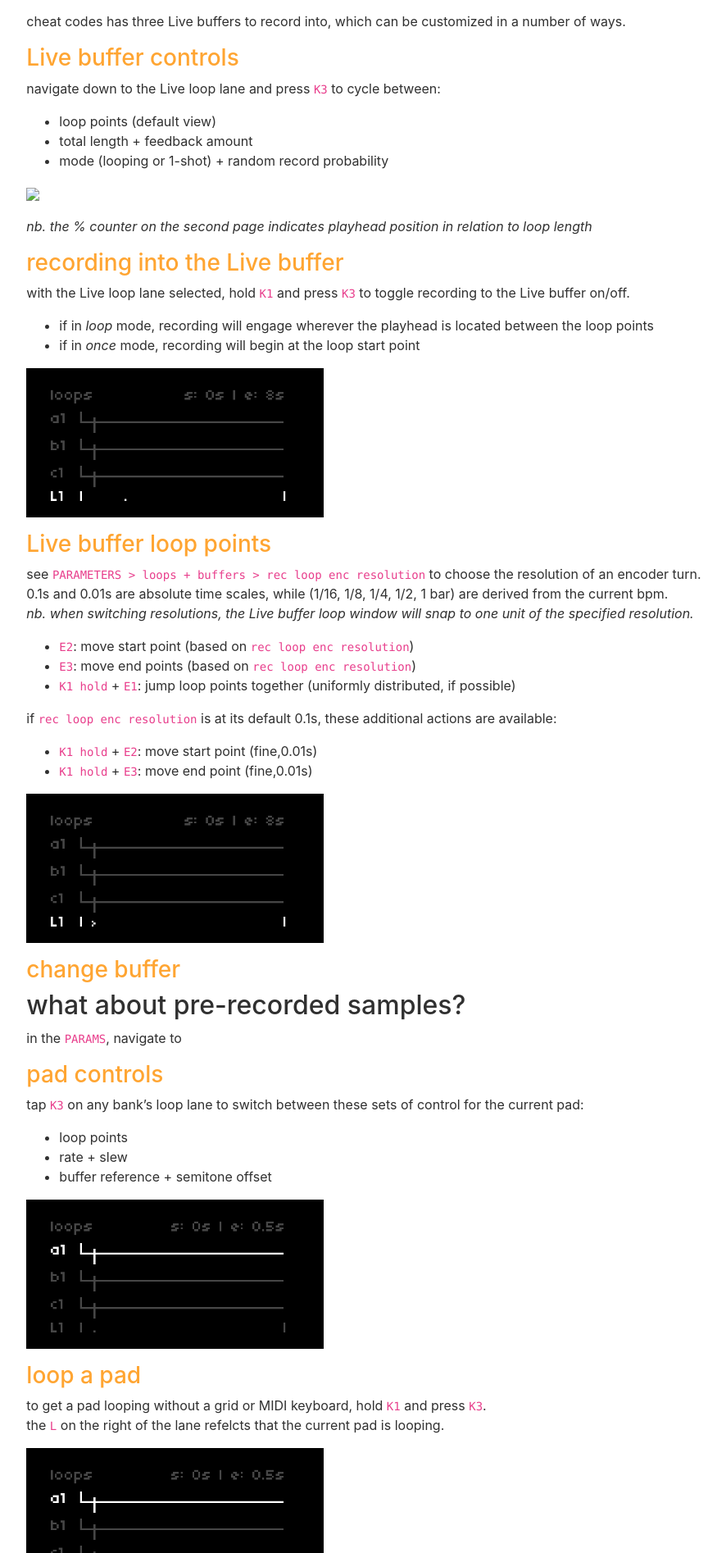
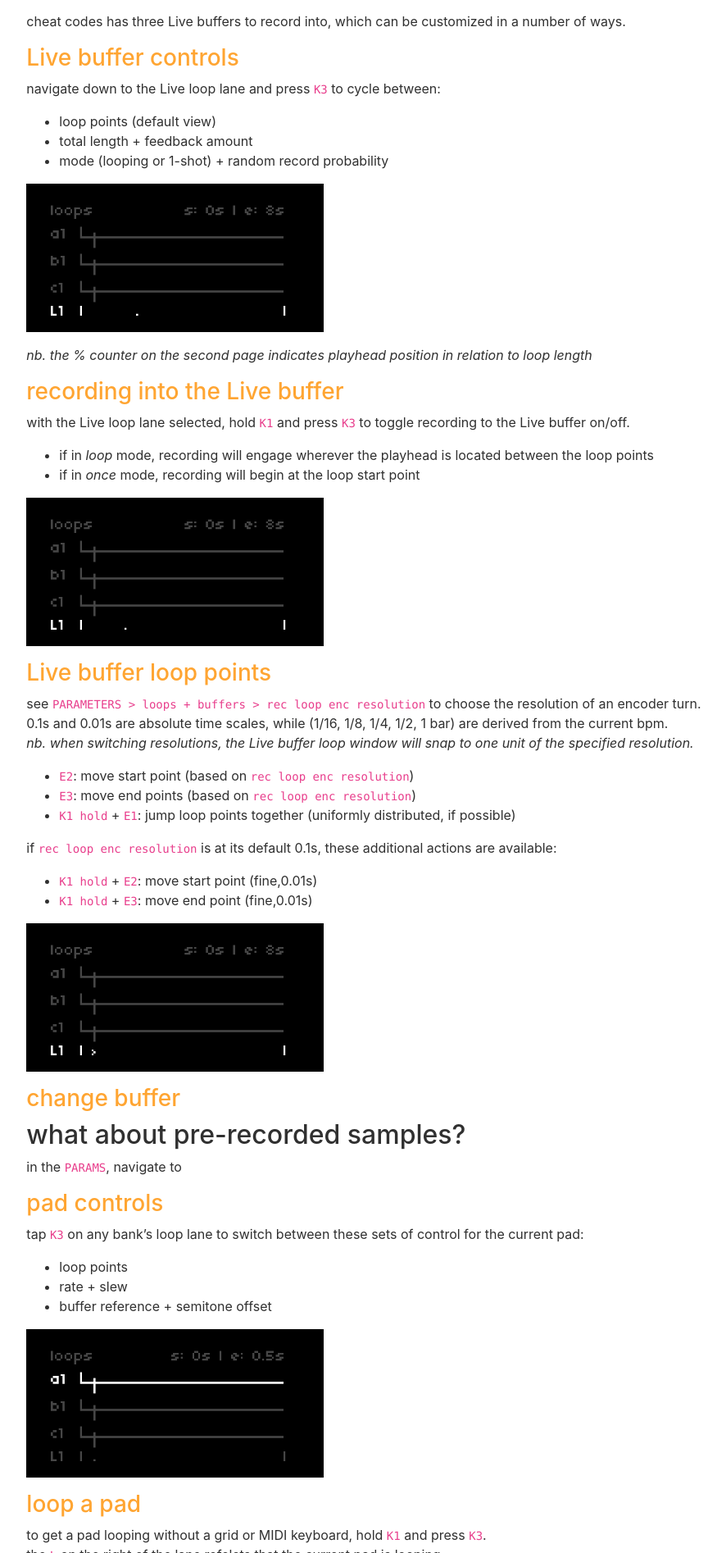
Before and after one commit to dndrks/cheat-codes-docs, a Jekyll site: the page built from _pages/docs_1-loops.md, in a window 1280 px wide. Shown: the part 804-2698 px from the top of the page at 82% size, without its empty margins (196-1082 px from the left). Built offline with Jekyll 4.4.1, drawn with Linux system fonts in a browser that asks for light colours; nearby versions of some CDN libraries.

Commit message:
double-dots!

```diff
--- a/_pages/docs_1-loops.md
+++ b/_pages/docs_1-loops.md
@@ -37,7 +37,7 @@
 - total length + feedback amount
 - mode (looping or 1-shot) + random record probability
 
-<img src="cheat-codes-docs/assets/images/loops_live_params.gif" style="max-width:35%"/>
+<img src="../assets/images/loops_live_params.gif" style="max-width:35%"/>
 
 *nb. the % counter on the second page indicates playhead position in relation to loop length*
 
@@ -48,7 +48,7 @@
 - if in *loop* mode, recording will engage wherever the playhead is located between the loop points
 - if in *once* mode, recording will begin at the loop start point
 
-<img src="/assets/images/loops_live_rec.gif" style="max-width:35%"/>
+<img src="../assets/images/loops_live_rec.gif" style="max-width:35%"/>
 
 ### Live buffer loop points
 see `PARAMETERS > loops + buffers > rec loop enc resolution` to choose the resolution of an encoder turn.
@@ -62,7 +62,7 @@
 - `K1 hold` + `E2`: move start point (fine,0.01s)
 - `K1 hold` + `E3`: move end point (fine,0.01s)
 
-<img src="/assets/images/loops_rec_loop_enc.gif" style="max-width:35%"/>
+<img src="../assets/images/loops_rec_loop_enc.gif" style="max-width:35%"/>
 
 ### change buffer
 
@@ -78,14 +78,14 @@
 - rate + slew
 - buffer reference + semitone offset
 
-<img src="/assets/images/loops_param_jump.gif" style="max-width:35%"/>
+<img src="../assets/images/loops_param_jump.gif" style="max-width:35%"/>
 
 ### loop a pad
 
 to get a pad looping without a grid or MIDI keyboard, hold `K1` and press `K3`.
 the `L` on the right of the lane refelcts that the current pad is looping.
 
-<img src="/assets/images/loops_toggle_loop.gif" style="max-width:35%"/>
+<img src="../assets/images/loops_toggle_loop.gif" style="max-width:35%"/>
 
 *nb. when you hold K1, you will see an asterisk next to the selected lane*
 
@@ -97,7 +97,7 @@
 - `K1 hold` + `E2`: move start point (fine,0.01s)
 - `K1 hold` + `E3`: move end point (fine,0.01s)
 
-<img src="/assets/images/loop_move_points.gif" style="max-width:35%"/>
+<img src="../assets/images/loop_move_points.gif" style="max-width:35%"/>
 
 ### rate + slew
 
@@ -123,7 +123,7 @@
 - total length + feedback amount
 - mode (looping or 1-shot) + random record probability
 
-<img src="/assets/images/loops_live_params.gif" style="max-width:35%"/>
+<img src="../assets/images/loops_live_params.gif" style="max-width:35%"/>
 
 *nb. the % counter on the second page indicates playhead position in relation to loop length*
 
@@ -131,7 +131,7 @@
 - enables / disables looping on the selected bank's current pad
 - when you hold K1, you will see an asterisk next to the selected lane
 
-<img src="/assets/images/loops_toggle_loop.gif" style="max-width:35%"/>
+<img src="../assets/images/loops_toggle_loop.gif" style="max-width:35%"/>
 
 *nb. the `L` on the right of the lane reflects that the current pad is looping*
 
@@ -140,7 +140,7 @@
 - if in *loop* mode, recording will engage wherever the playhead is located between the loop points
 - if in *once* mode, recording will begin at the loop start point
 
-<img src="/assets/images/loops_live_rec.gif" style="max-width:35%"/>
+<img src="../assets/images/loops_live_rec.gif" style="max-width:35%"/>
 
 # keys
 
@@ -152,14 +152,14 @@
 - rate + slew
 - buffer reference + semitone offset
 
-<img src="/assets/images/loops_param_jump.gif" style="max-width:35%"/>
+<img src="../assets/images/loops_param_jump.gif" style="max-width:35%"/>
 
 ### **`K3` Live buffer controls:**
 - loop points
 - total length + feedback amount
 - mode (looping or 1-shot) + random record probability
 
-<img src="/assets/images/loops_live_params.gif" style="max-width:35%"/>
+<img src="../assets/images/loops_live_params.gif" style="max-width:35%"/>
 
 *nb. the % counter on the second page indicates playhead position in relation to loop length*
 
@@ -167,7 +167,7 @@
 - enables / disables looping on the selected bank's current pad
 - when you hold K1, you will see an asterisk next to the selected lane
 
-<img src="/assets/images/loops_toggle_loop.gif" style="max-width:35%"/>
+<img src="../assets/images/loops_toggle_loop.gif" style="max-width:35%"/>
 
 *nb. the `L` on the right of the lane reflects that the current pad is looping*
 
@@ -176,7 +176,7 @@
 - if in *loop* mode, recording will engage wherever the playhead is located between the loop points
 - if in *once* mode, recording will begin at the loop start point
 
-<img src="/assets/images/loops_live_rec.gif" style="max-width:35%"/>
+<img src="../assets/images/loops_live_rec.gif" style="max-width:35%"/>
 
 ## **`encoders`**
 encoder functions depend on the current control set
@@ -188,7 +188,7 @@
 - `K1 hold` + `E2`: move start point (fine,0.01s)
 - `K1 hold` + `E3`: move end point (fine,0.01s)
 
-<img src="/assets/images/loop_move_points.gif" style="max-width:35%"/>
+<img src="../assets/images/loop_move_points.gif" style="max-width:35%"/>
 
 ### **change pad**
 
@@ -204,7 +204,7 @@
 - `K1 hold` + `E2`: move start point (fine,0.01s)
 - `K1 hold` + `E3`: move end point (fine,0.01s)
 
-<img src="/assets/images/loops_rec_loop_enc.gif" style="max-width:35%"/>
+<img src="../assets/images/loops_rec_loop_enc.gif" style="max-width:35%"/>
 
 ### **change buffer**
 
```
